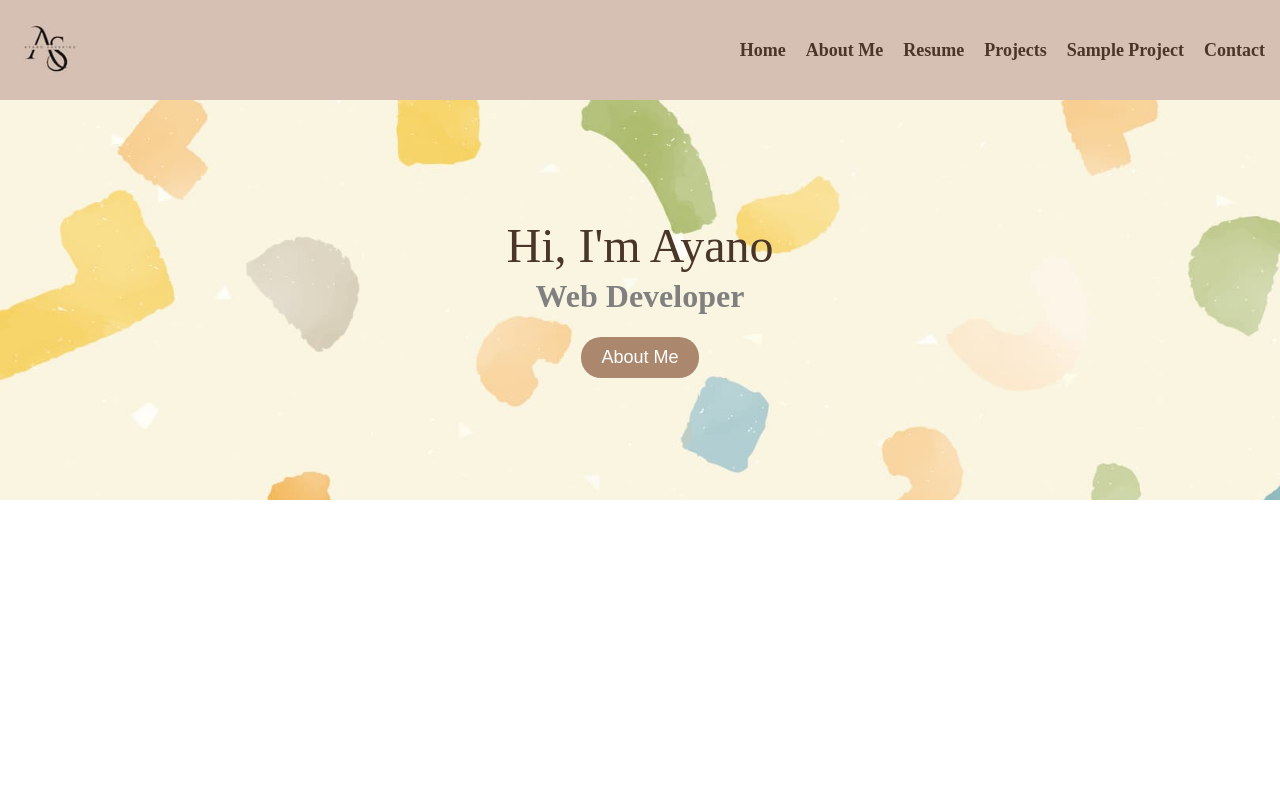
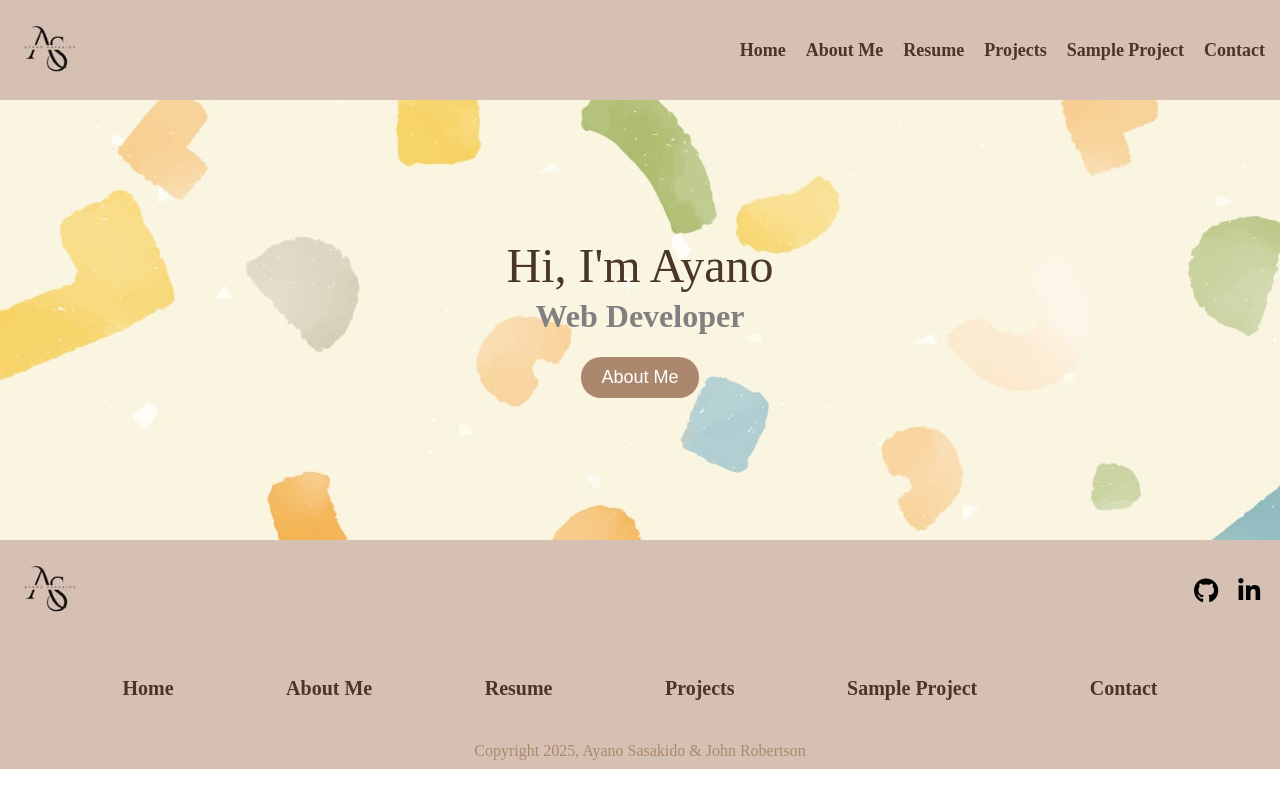
Before and after one commit to Ayano20136819/WenTech-Portfolio, a plain HTML site: page index.html in a window 1280 px wide. Drawn offline with nearby package versions, Linux system fonts and the light colour scheme.

Commit message:
feat(home_page): add footer

```diff
--- a/assets/css/home.css
+++ b/assets/css/home.css
@@ -1,7 +1,7 @@
 #home-visual {
   background-image: url("/assets/img/background.jpg");
   background-size: cover;
-  min-height: 400px;
+  min-height: 55vh;
   display: flex;
   flex-direction: column;
   align-items: center;
--- a/assets/css/style.css
+++ b/assets/css/style.css
@@ -64,6 +64,49 @@ button:hover {
   background-color: #493628;
 }
 
+#footer {
+  background-color: #d6c0b3;
+}
+
+.footer-logos {
+  display: flex;
+  justify-content: space-between;
+  align-items: center;
+}
+
+.footer-logos ul {
+  display: flex;
+  list-style-type: none;
+  padding-right: 10px;
+}
+
+.footer-logos ul li a {
+  padding: 10px;
+  font-size: 25px;
+  text-decoration: none;
+}
+
+#footer-nav {
+  list-style: none;
+  padding-left: 20px;
+  display: flex;
+  flex-direction: column;
+}
+
+#footer-nav li a {
+  text-decoration: none;
+  font-size: 20px;
+  color: #493628;
+  font-weight: bold;
+}
+
+.copyright {
+  text-align: center;
+  color: #ab886d;
+  padding: 10px;
+  margin: 0;
+}
+
 @media only screen and (min-width: 601px) {
   a.icon {
     display: none;
@@ -92,4 +135,10 @@ button:hover {
   #header #myLinks a {
     font-size: 18px;
   }
+
+  #footer-nav {
+    padding: 20px;
+    flex-direction: row;
+    justify-content: space-evenly;
+  }
 }
--- a/index.html
+++ b/index.html
@@ -6,6 +6,10 @@
     <link rel="stylesheet" href="assets/css/meyer-reset.css" />
     <link rel="stylesheet" href="assets/css/style.css" />
     <link rel="stylesheet" href="assets/css/home.css" />
+    <script
+      src="https://kit.fontawesome.com/da1cc78f01.js"
+      crossorigin="anonymous"
+    ></script>
     <link
       rel="stylesheet"
       href="https://cdnjs.cloudflare.com/ajax/libs/font-awesome/4.7.0/css/font-awesome.min.css"
@@ -46,6 +50,36 @@
       </section>
     </main>
 
+    <footer id="footer">
+      <div class="footer-logos">
+        <a href="index.html">
+          <img src="assets/img/logo.jpg" alt="Portfolio Logo" class="logo" />
+        </a>
+
+        <ul>
+          <li>
+            <a><i class="fa-brands fa-github"></i></a>
+          </li>
+          <li>
+            <a><i class="fa-brands fa-linkedin"></i></a>
+          </li>
+        </ul>
+      </div>
+
+      <nav>
+        <ul id="footer-nav">
+          <li><a href="index.html">Home</a></li>
+          <li><a href="about.html">About Me</a></li>
+          <li><a href="resume.html">Resume</a></li>
+          <li><a href="projects.html">Projects</a></li>
+          <li><a href="mywork.html">Sample Project</a></li>
+          <li><a href="contact.html">Contact</a></li>
+        </ul>
+      </nav>
+
+      <p class="copyright">Copyright 2025, Ayano Sasakido & John Robertson</p>
+    </footer>
+
     <script src="assets/js/script.js"></script>
   </body>
 </html>
```
